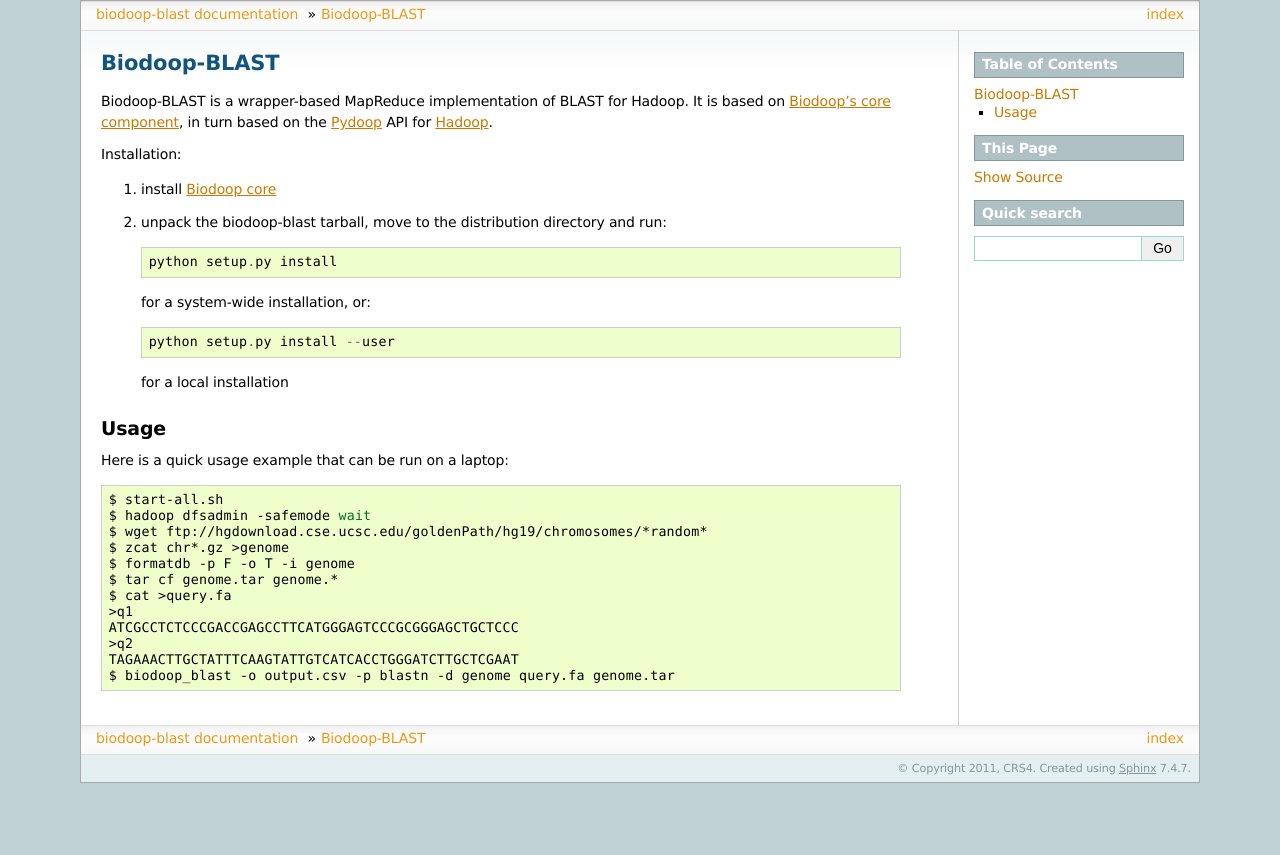
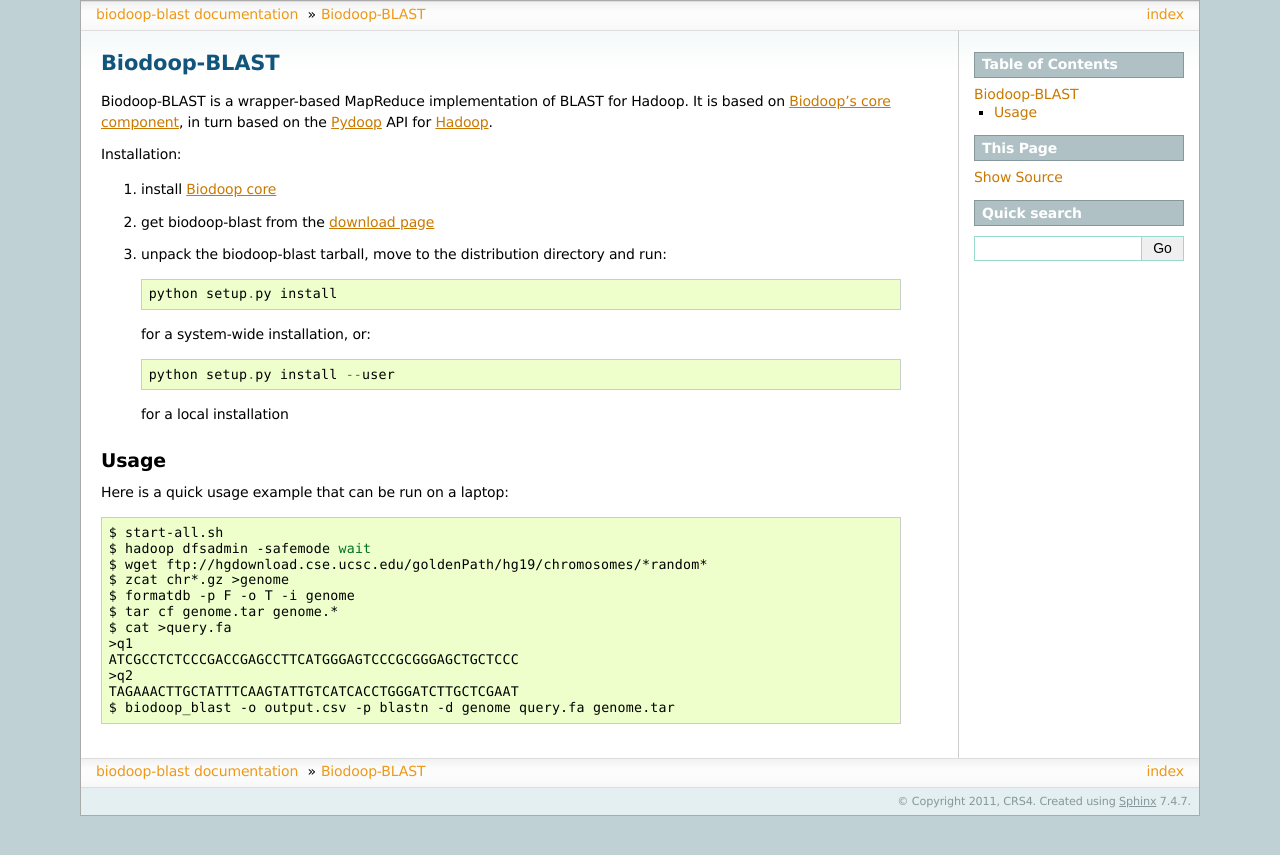
Before and after one commit to crs4/biodoop-blast, a Sphinx documentation site: the page built from docs/index.rst, in a window 1280 px wide. Shown: the top 855 px of the page. Built offline with Sphinx 7.4.7, drawn with Linux system fonts in a browser that asks for light colours; the version number could not be read and is left out.

Commit message:
blast: docs: added link to the download page

```diff
--- a/docs/index.rst
+++ b/docs/index.rst
@@ -12,6 +12,8 @@
 Installation:
 
 #. install `Biodoop core <http://biodoop.sourceforge.net>`_
+
+#. get biodoop-blast from the `download page <https://sourceforge.net/projects/biodoop/files/>`_
 
 #. unpack the biodoop-blast tarball, move to the distribution directory
    and run::
```
Also changed, not shown: 1 other file.
